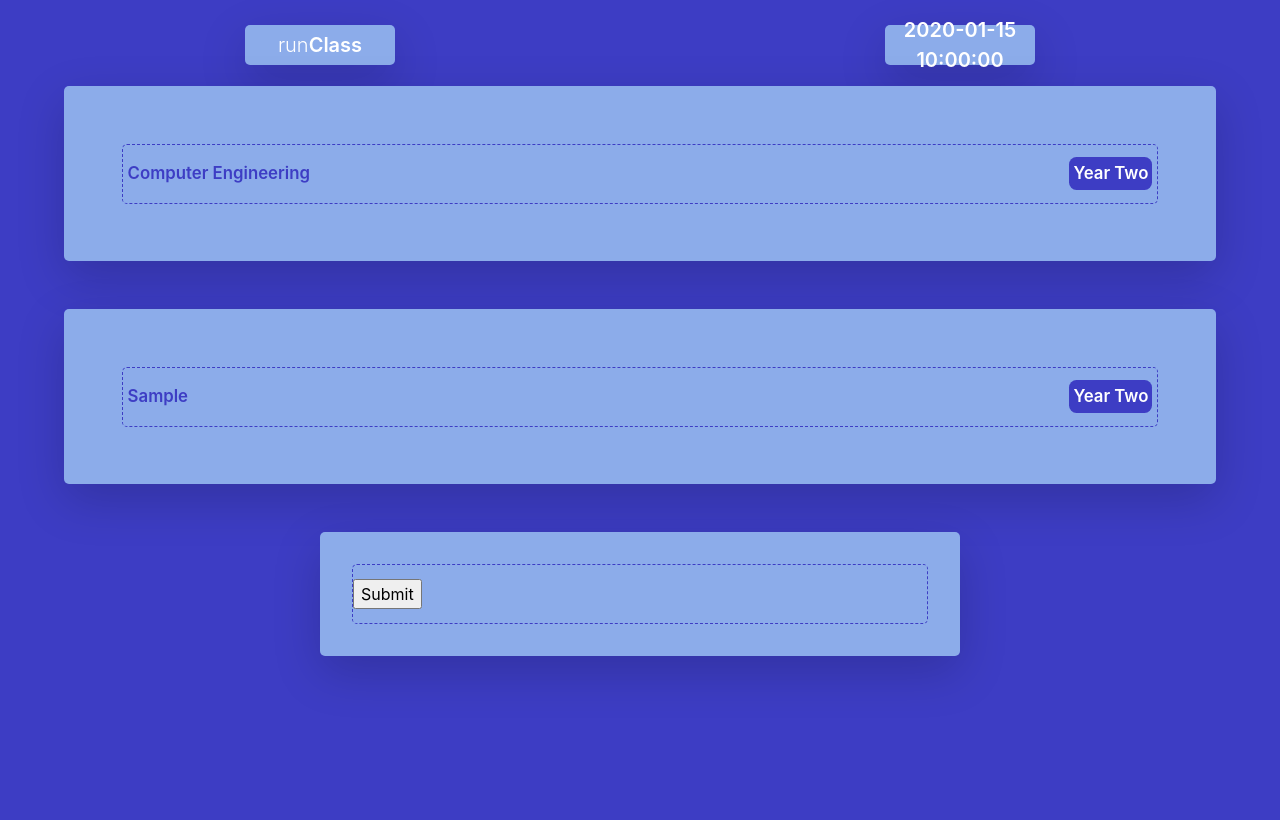
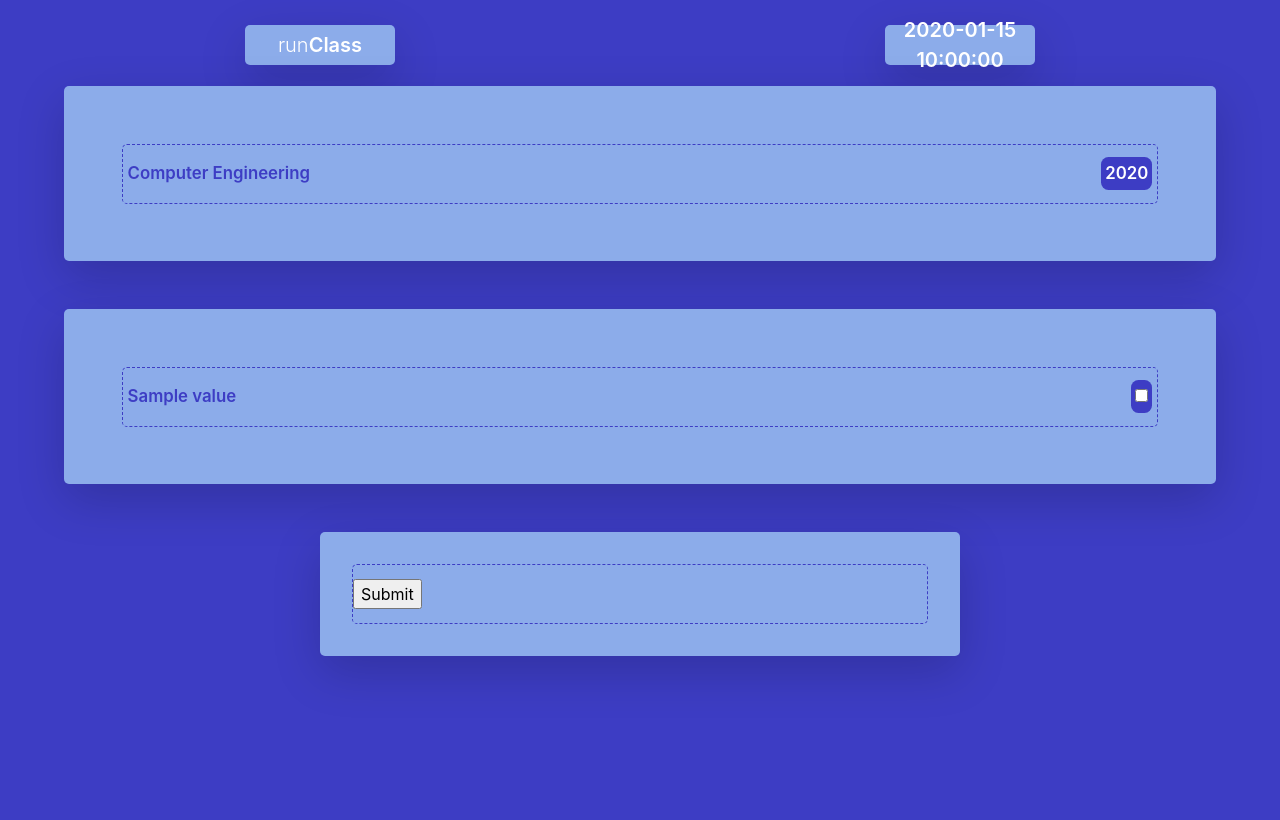
Before and after one commit to yeboah326/runClass, a Flask app: template templates/listStudentsRandom.html in a window 1280 px wide. Run offline with Flask 2, Linux system fonts and the light colour scheme; the template is opened without the code that fills it: most values are stand-ins (such as "Sample title", 1, 10 or a date in 2020); some libraries are stand-ins or nearby versions.

Commit message:
modifications to random student to create unique id for the checkboxes

```diff
--- a/app.py
+++ b/app.py
@@ -43,19 +43,19 @@ def listClassesSession():
 # ------------------Random-Students--------------------------
 @app.route('/randomComputerYear1', methods=['POST', 'GET'])
 def listClassesSession1():
-    return render_template("listStudentsRandom.html", today=today, currentClass=excelToDF.convertExcelToDataframe("./classesDatabases/Computer_Engineering_Year1.xlsx"))
+    return render_template("listStudentsRandom.html", today=today, currentClass=excelToDF.convertExcelToDataframe("./classesDatabases/Computer_Engineering_Year1.xlsx"), year="Year1")
 
 @app.route('/randomComputerYear2', methods=['POST', 'GET'])
 def listClassesSession2():
-    return render_template("listStudentsRandom.html", today=today, currentClass=excelToDF.convertExcelToDataframe("./classesDatabases/Computer_Engineering_Year2.xlsx"))
+    return render_template("listStudentsRandom.html", today=today, currentClass=excelToDF.convertExcelToDataframe("./classesDatabases/Computer_Engineering_Year2.xlsx"), year="Year2")
 
 @app.route('/randomComputerYear3', methods=['POST', 'GET'])
 def listClassesSession3():
-    return render_template("listStudentsRandom.html", today=today, currentClass=excelToDF.convertExcelToDataframe("./classesDatabases/Computer_Engineering_Year3.xlsx"))
+    return render_template("listStudentsRandom.html", today=today, currentClass=excelToDF.convertExcelToDataframe("./classesDatabases/Computer_Engineering_Year3.xlsx"), year="Year3")
 
 @app.route('/randomComputerYear4', methods=['POST', 'GET'])
 def listClassesSession4():
-    return render_template("listClassesSession.html", today=today, currentClass=excelToDF.convertExcelToDataframe("./classesDatabases/Computer_Engineering_Year4.xlsx"))
+    return render_template("listClassesSession.html", today=today, currentClass=excelToDF.convertExcelToDataframe("./classesDatabases/Computer_Engineering_Year4.xlsx"), year="Year4")
 # ------------------Random-Students--------------------------
 
 
--- a/static/css/custom.css
+++ b/static/css/custom.css
@@ -201,3 +201,7 @@ body{
     font-size: 1.25em;
     color: rgb(61, 61, 196);
 }
+
+/* Custom Checkbox */
+
+/* Custom Checkbox */
--- a/templates/listStudentsRandom.html
+++ b/templates/listStudentsRandom.html
@@ -13,7 +13,7 @@
                 </span>
             </div>
             <div class="year-one">
-                Year Two
+                {{ year }}
             </div>
         </div>
     </div>
@@ -24,15 +24,15 @@
 <div class="main-two">
 
     <div class="sub-two-mid shadow-lg">
-        {% for classValue in currentClass.values() %}
+        {% for key, Value in currentClass.items() %}
         <div class="sub-two-two">
             <div class="programme-one">
                 <span>
-                    {{ classValue }}
+                    {{ Value }}
                 </span>
             </div>
             <div class="year-one">
-                Year Two
+                <input type="checkbox" id="checkbox-{{ key }}" class="regular-checkbox">
             </div>
         </div>
         {% endfor %}
```
